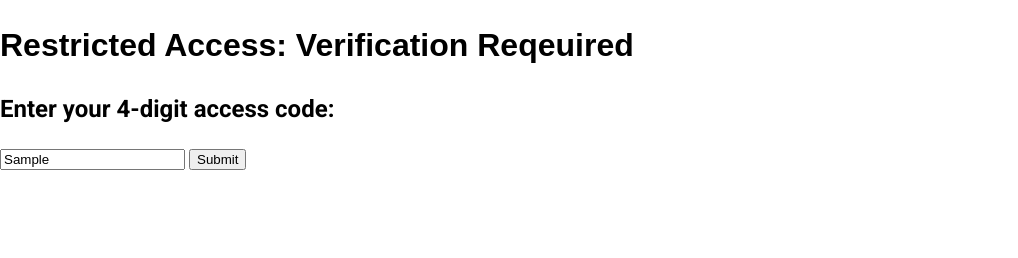
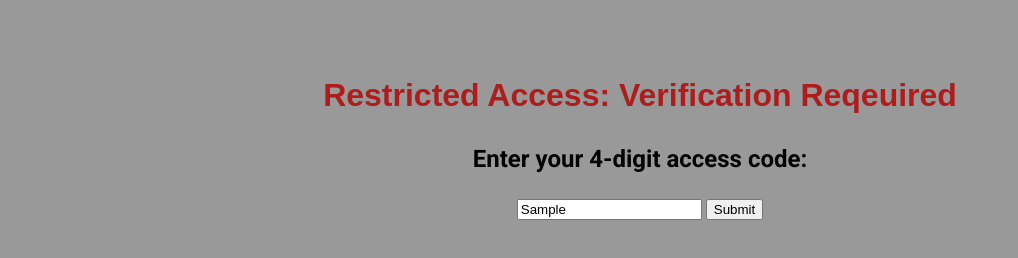
Before and after one commit to katbdesrosiers/demoProject, a website: page src/access-code.html in a window 1280 px wide. Both pictures are taken after typing "Sample" into the empty fields and a click on the button "Submit". Shown: the whole page, without its empty margins (0-1018 px from the left). Drawn offline with Linux system fonts and the light colour scheme; a web font is replaced by a local one.

Commit message:
add style to code page and update javscript

```diff
--- a/src/access-code.html
+++ b/src/access-code.html
@@ -12,7 +12,7 @@
   <link href="https://fonts.googleapis.com/css2?family=Notable&family=Roboto:ital,wght@0,400;0,700;1,400;1,700&display=swap" rel="stylesheet">
 </head>
 
-<body>
+<body class="code-body">
 
   <h1>Restricted Access: Verification Reqeuired</h1>
 
--- a/src/css/style.css
+++ b/src/css/style.css
@@ -5,6 +5,8 @@ h1 {
 h2 {
   font-family: 'Roboto', sans-serif;
 }
+
+/* color styles */
 
 .color-game-body {
   background-image: url("../imgs/christmas-wallpaper.jpg");
@@ -43,3 +45,17 @@ h2 {
   color: rgb(141, 0, 0);
   font-size: 100px;
 }
+
+/* code styles */
+
+.code-body {
+  background-color: rgb(153, 153, 153);
+  margin: auto;
+  max-width: 50%;
+  text-align: center;
+  padding-top: 50px;
+}
+
+.code-body h1 {
+  color: rgb(175, 28, 28);
+}
--- a/src/js/main.js
+++ b/src/js/main.js
@@ -72,6 +72,8 @@ function checkCode() {
   const codeInput = document.getElementById("code").value;
   const background = document.querySelector("body");
   const h1 = document.querySelector("h1");
+  const input = document.querySelector("input");
+  const h2 = document.querySelector("h2");
 
   if (codeInput === "1107") {
     alert("Correct code entered.");
@@ -79,7 +81,10 @@ function checkCode() {
     background.style.backgroundSize = "cover";
     h1.innerHTML = "Code Accepted";
     h1.style.fontSize = "120px";
-    h1.style.color = "black";
+    h1.style.color = "rgb(175, 28, 28)";
+    input.style.display = "none";
+    button.style.display = "none";
+    h2.style.display = "none";
   } else {
     alert("Error. Incorrect code entered.");
   }
```
